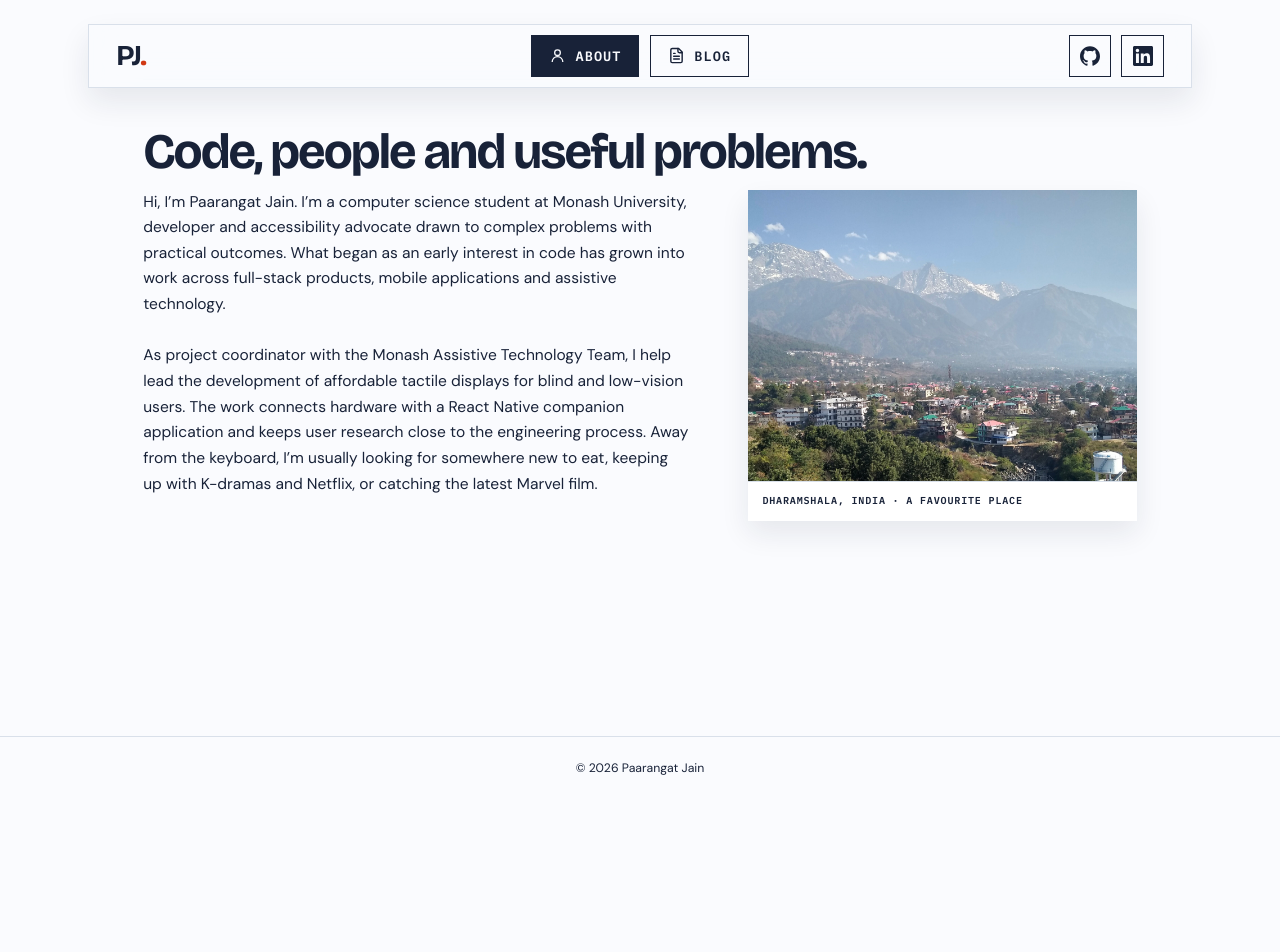
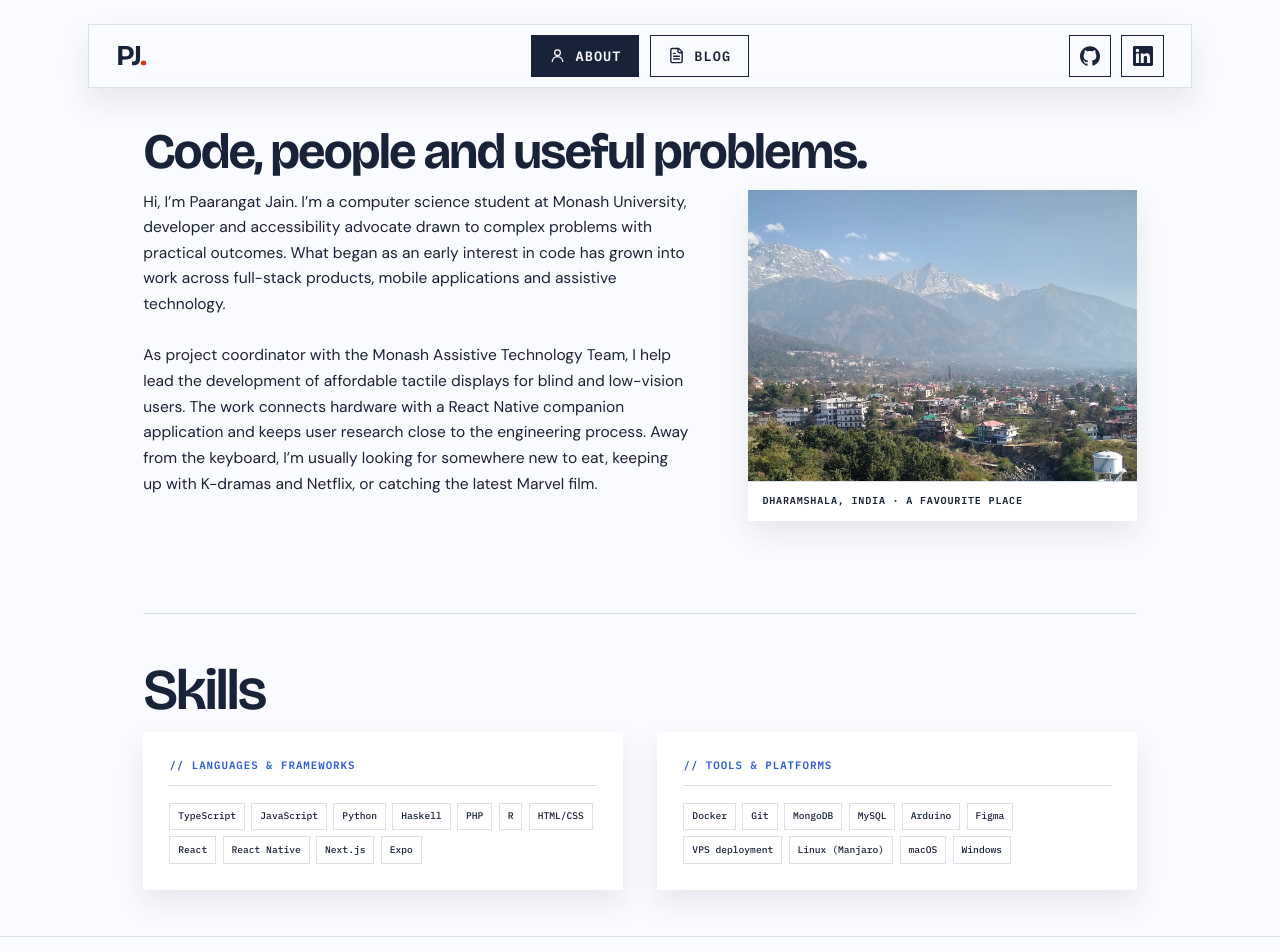
Before and after one commit to pjrus/p-jain-dev, a SvelteKit app: page /about in a window 1280 px wide. Shown: the top 952 px of the page. Before the commit the page ends 800 px from the top, so only its background shows below. Built offline with nearby package versions, Linux system fonts and the light colour scheme.

Commit message:
feat: add skills section with dynamic content and improve layout consistency style: unify spacing variables across contact, experience, projects, and section-heading styles refactor: remove redundant section-heading margin definition in stack styles

```diff
--- a/src/routes/about/+page.svelte
+++ b/src/routes/about/+page.svelte
@@ -1,6 +1,8 @@
 <script>
   import { base } from '$app/paths';
   import SeoHead from '$lib/components/SeoHead.svelte';
+  import SectionHeading from '$lib/components/SectionHeading.svelte';
+  import { stack } from '$lib/data/content.js';
   import { assetUrl, canonicalUrl } from '$lib/seo.js';
 
   const aboutDescription =
@@ -51,3 +53,18 @@
   </div>
 
 </section>
+
+<section class="about-skills stack shell" aria-label="Skills">
+  <SectionHeading title="Skills" />
+
+  <div class="stack-grid">
+    {#each stack as group}
+      <div class="stack-card">
+        <h3 class="stack-card-title">// {group.label}</h3>
+        <ul class="tag-list" aria-label={group.label}>
+          {#each group.items as item}<li>{item}</li>{/each}
+        </ul>
+      </div>
+    {/each}
+  </div>
+</section>
--- a/src/styles/contact.css
+++ b/src/styles/contact.css
@@ -13,7 +13,7 @@
 .contact-intro {
   display: grid;
   justify-items: center;
-  gap: 1.25rem;
+  gap: var(--page-heading-gap);
 }
 
 .contact-intro h2 {
@@ -31,7 +31,7 @@
 
 .contact-form {
   display: grid;
-  margin-top: clamp(2.5rem, 5vw, 3.75rem);
+  margin-top: var(--page-heading-gap);
   gap: 1.15rem;
   text-align: left;
 }
--- a/src/styles/experience.css
+++ b/src/styles/experience.css
@@ -3,7 +3,7 @@
 }
 
 .experience-heading {
-  margin-bottom: var(--heading-space);
+  margin-bottom: var(--page-heading-gap);
 }
 
 /* Keep the rail and role content aligned beneath the heading. */
--- a/src/styles/projects.css
+++ b/src/styles/projects.css
@@ -5,7 +5,7 @@
 }
 
 .projects .section-heading {
-  margin-bottom: clamp(1.25rem, 2vw, 2rem);
+  margin-bottom: var(--page-heading-gap);
 }
 
 @keyframes evidence-card-register {
--- a/src/styles/section-heading.css
+++ b/src/styles/section-heading.css
@@ -1,5 +1,5 @@
 .section-heading {
-  margin-bottom: var(--heading-space);
+  margin-bottom: var(--page-heading-gap);
 }
 
 .section-heading-grid {
--- a/src/styles/stack.css
+++ b/src/styles/stack.css
@@ -1,10 +1,6 @@
 .stack {
   padding-block: clamp(3rem, 4vw, 4rem);
   border-top: 1px solid var(--line);
-}
-
-.stack .section-heading {
-  margin-bottom: clamp(1.75rem, 3vw, 2.5rem);
 }
 
 .stack-grid {
--- a/src/styles/tokens.css
+++ b/src/styles/tokens.css
@@ -48,8 +48,8 @@
   --section-space: clamp(3.5rem, 5.5vw, 5.5rem);
   --page-top-space: clamp(3rem, 4vw, 4rem);
   --heading-space: clamp(2.25rem, 4vw, 3.75rem);
-  /* Page titles lead directly into their content. Hero sections keep their
-     own, more generous rhythm. */
+  /* Page and section titles lead directly into their content. Hero sections
+     keep their own, more generous rhythm. */
   --page-heading-gap: 1.25rem;
   --stack-space: clamp(2.5rem, 4vw, 3rem);
 
```
